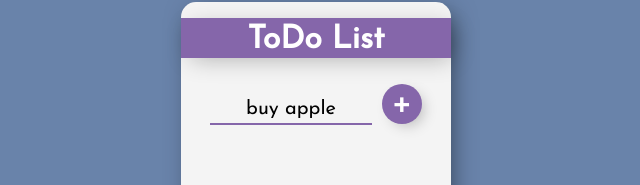
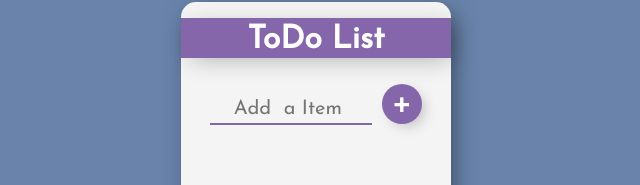
Before and after one commit to umairnisar5/to-do-app, a React (Create React App) app: page / in a window 1280 px wide. Shown: the part 98-283 px from the top of the page, without its empty margins (324-964 px from the left). Built offline with nearby package versions, Linux system fonts and the light colour scheme.

Commit message:
uppdate prrops

```diff
--- a/src/App.jsx
+++ b/src/App.jsx
@@ -1,9 +1,10 @@
 import React, { useState } from 'react';
+import ToDoList from './ToDoList';
 
 
 
 const App = () => {
-    const [inutlist, setInputList] = useState("buy apple");
+    const [inutlist, setInputList] = useState("");
     const [ items, setItem] = useState([]);
 
     const itemEvent = (Event) => {
@@ -35,7 +36,9 @@ value={inutlist} onChange={itemEvent} />
 <ol>
     {/* <li> {inutlist} </li> */}
    { items.map ((itemval) => {
-        return <li>{itemval} </li>;
+      return  <ToDoList
+            text= {itemval}
+        />
     })}
 
 </ol>
--- /dev/null
+++ b/src/ToDoList.jsx
@@ -0,0 +1,9 @@
+import React from 'react';
+
+const ToDoList = (props) => {
+    return <li>{props.text} </li>;
+
+
+};
+
+export default ToDoList;
```
